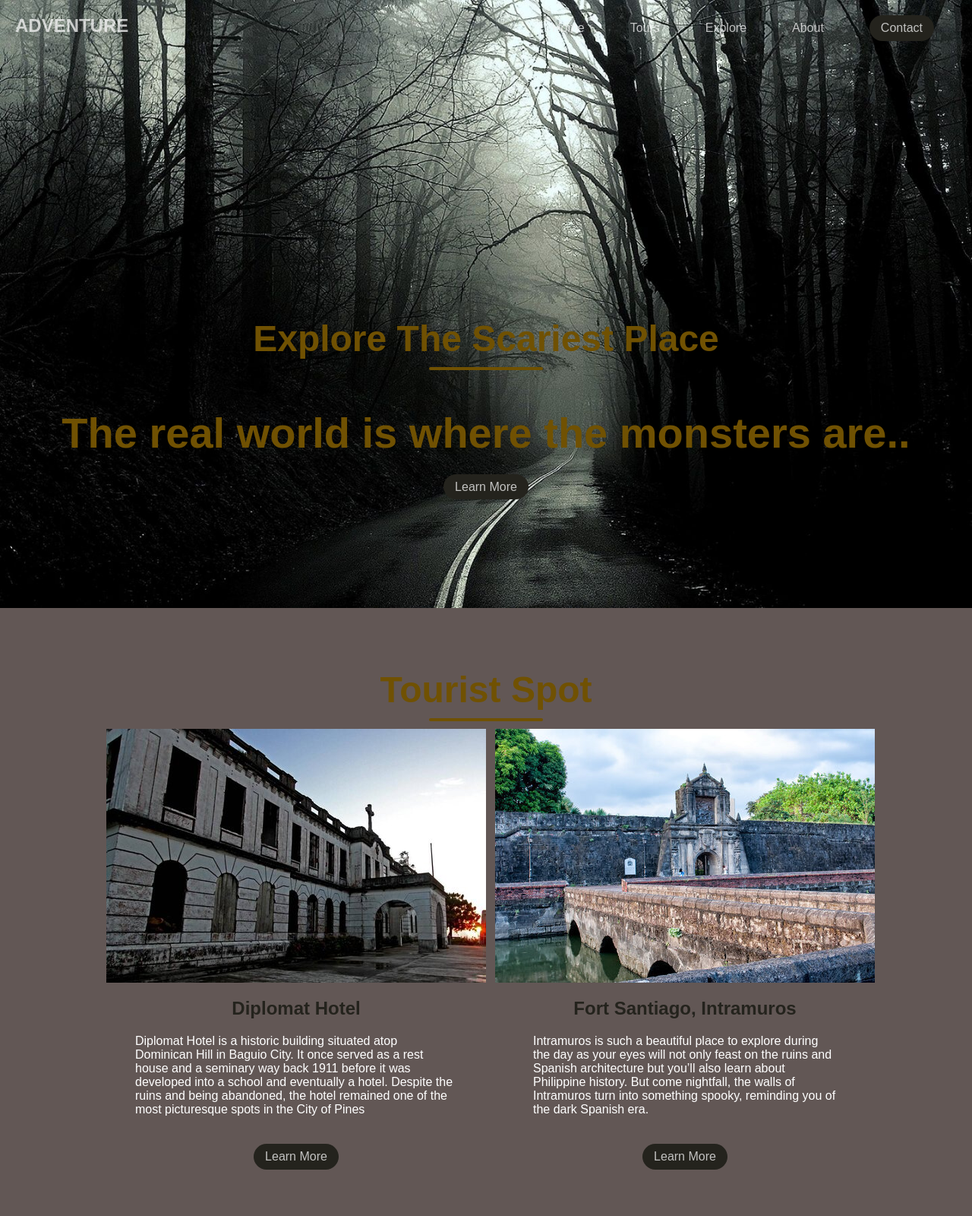
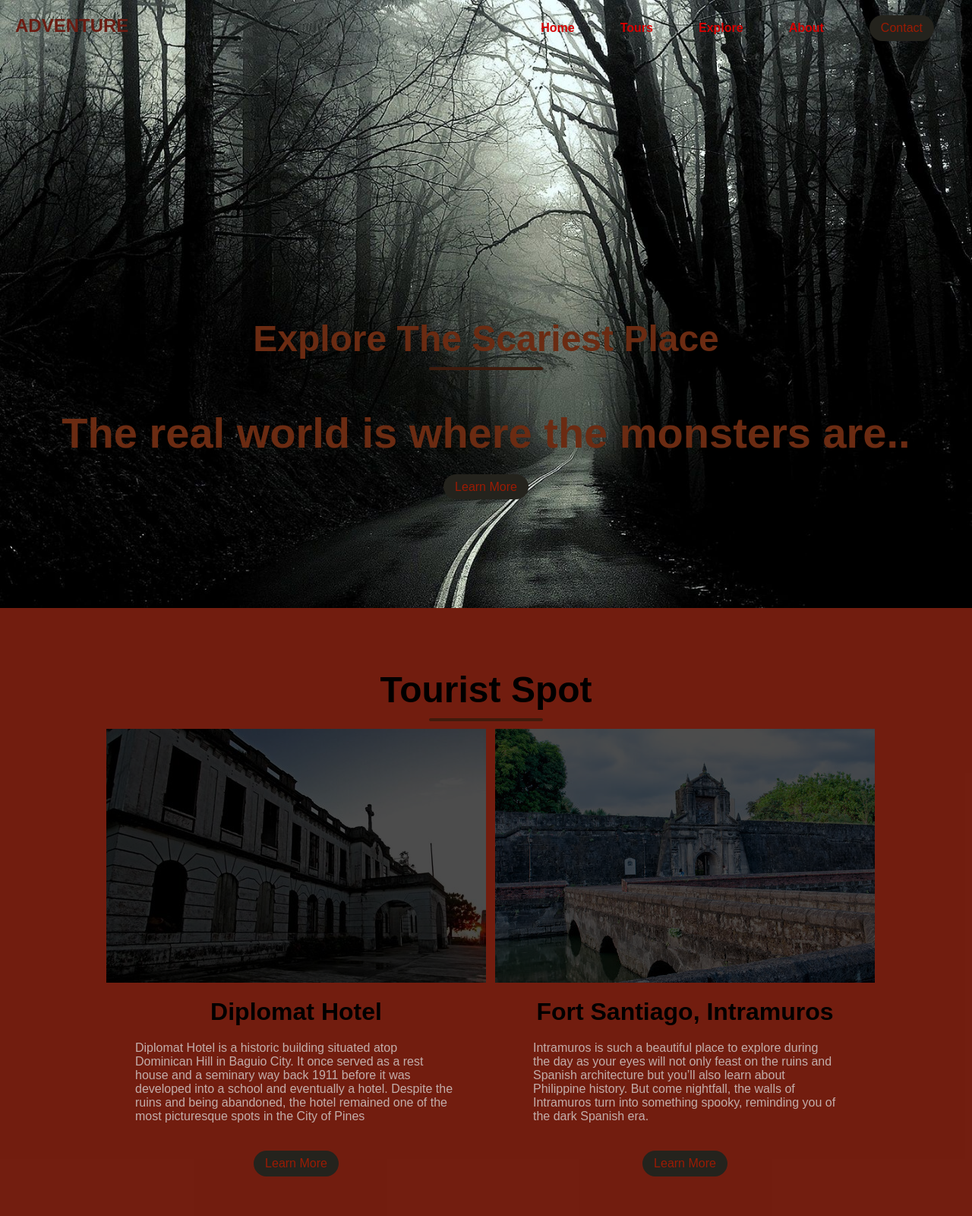
Before and after one commit to BlancoJohncarlo/sample, a plain HTML site: page index.html in a window 1280 px wide. Shown: the top 1600 px of the page at 76% size. Drawn offline with Linux system fonts and the light colour scheme; a web font is replaced by a local one.

Commit message:
Add files via upload

```diff
--- a/index.html
+++ b/index.html
@@ -33,7 +33,7 @@
         </div>
         <div class="row">
             <div class="col">
-                <img src="./img/rsz_21picture1.jpg" alt="">
+                <img class="dark-img" src="./img/rsz_21picture1.jpg" alt="">
                 <h4>Diplomat Hotel</h4>
                 <p>Diplomat Hotel is a historic building situated atop Dominican Hill in Baguio City. It once served
                     as a rest house and a seminary way back 1911 before it was developed into a school and
@@ -44,7 +44,7 @@
                     <a href="#" class="ctn">Learn More</a>
             </div>
             <div class="col">
-                <img  src="./img/rsz_1pic3.jpg" alt="">
+                <img class="dark-img" src="./img/rsz_1pic3.jpg" alt="">
                 <h4>Fort Santiago, Intramuros</h4>
                 <p>Intramuros is such a beautiful place to explore during the day as your eyes will not only feast on the ruins and Spanish architecture but you’ll also learn about Philippine history. But come nightfall, the walls of Intramuros turn into something spooky, reminding you of the dark Spanish era.</p>
                      <br>
@@ -72,10 +72,10 @@
             </div>
             <div class="col image-col">
                 <div class="img-gallery">
-                    <img class="img" src="./img/rsz_1pic3.jpg" alt="">
-                    <img class="img"src="./img/pic7.jpg" alt="">
-                    <img class="img"src="./img/clark.jpg" alt="">
-                    <img class="img"src="./img/rsz_pic8.jpg" alt="">
+                    <img  class="img dark-img" src="./img/rsz_1pic3.jpg" alt="">
+                    <img class="img dark-img"src="./img/pic7.jpg" alt="">
+                    <img class="img dark-img"src="./img/clark.jpg" alt="">
+                    <img class="img dark-img"src="./img/rsz_pic8.jpg" alt="">
                 </div>
             </div>
         </div>
--- a/style.css
+++ b/style.css
@@ -9,22 +9,27 @@
 }
 a {
     text-decoration: none;
-    color: rgba(245, 245, 245, 0.76);
+    color: rgb(214, 0, 0);
     cursor: pointer;
     font-family: 'Mansalva',sans-serif;
+    font-weight: bold;
 }
 ul{
     list-style: none;
+
 }
 body, html{
     overflow-x: hidden;
-    background-color: #625755;
+    background-color: #6d1506cc;
+
 }
 .logo{
     font-family: 'Mansalva',sans-serif;
 }
 h1{
     font-family: 'Mansalva',sans-serif;
+    font-weight: bold;
+
 }
 
 .navbar{
@@ -35,7 +40,7 @@ h1{
     width: 100%;
     justify-content: space-between;
     padding: 20px;
-    color: rgba(245, 245, 245, 0.76);
+    color: rgb(107, 28, 18);
 }
 .nav-link{
     display: flex;
@@ -44,6 +49,9 @@ h1{
 }
 .nav-link li{
     margin: 0 30px;
+}
+.dark-img{
+    filter: brightness(30%);
 }
 header{
     width: 100vw;
@@ -57,18 +65,19 @@ header{
 }
 .header-content{
     margin-bottom:150px;
-    color: rgb(112, 81, 2);
+    color: rgb(107, 43, 18);
     text-align: center;
 
 }
 .header-content h2{
     font-size: 6vmin;
     font-family: 'Mansalva',sans-serif;
+    font-weight: bolder;
 }
 .line{
     width: 150px;
     height: 4px;
-    background: rgb(112, 81, 2);
+    background: rgb(63, 27, 13);
     margin: 10px auto;
     border-radius: 5px;
 }
@@ -77,14 +86,16 @@ header{
     margin-top: 50px;
     margin-bottom: 30px;
     font-family: 'Mansalva',sans-serif;
+    font-weight: 900;
 }
 .ctn{
     padding: 8px 15px;
     background: #24231D;
     border-radius: 30px;
-    color: rgba(245, 245, 245, 0.76);
+    color: rgb(155, 27, 4);
     cursor: pointer;
     font-family: 'Mansalva',sans-serif;
+    font-weight: 500;
 }
 section{
     width: 80%;
@@ -93,7 +104,7 @@ section{
 .title{
     text-align: center;
     font-size: 4vmin;
-    color: rgb(112, 81, 2);
+    color: rgb(0, 0, 0);
 }
 .row{
     display: flex;
@@ -113,13 +124,14 @@ section{
 
 }
 h4{
-    font-size: 3vmin;
-    color: #24231D;
+    font-size: 4vmin;
+    color: #000000;
     margin: 20px auto;
+    font-weight: 600;
     font-family: 'Mansalva',sans-serif;
 }
 p{
-    color: #ffffff;
+    color: rgba(219, 219, 219, 0.76);
     padding: 0px 50px;
     font-family: 'Mansalva',sans-serif;
 }
@@ -141,7 +153,7 @@ p{
 .explore-content{
     width: 60%;
     padding: 50px;
-    color: rgb(112, 81, 2);
+    color: rgb(167, 0, 0);
     display: flex;
     align-items: center;
     flex-direction: column;
@@ -155,7 +167,7 @@ p{
     margin-bottom: 50px;
 }
 .explore-content p{
-    color: rgb(255, 255, 255)
+    color: rgba(219, 219, 219, 0.76);
 }
 .explore-content .ctn{
     margin-top: 40px;
@@ -181,7 +193,7 @@ p{
 }
 .content-col h1{
    font-size: 7vmin;
-   color: rgb(112, 81, 2);
+   color: rgb(0, 0, 0);
 }
 .content-col .line{
     margin-left: -1px;
@@ -202,7 +214,7 @@ p{
     text-align: center;
 }
 .footer  p{
-    color: rgb(255, 255, 255);
+    color: rgba(219, 219, 219, 0.76);
     margin: 20px auto;
     padding: 20px auto;
 }
```
